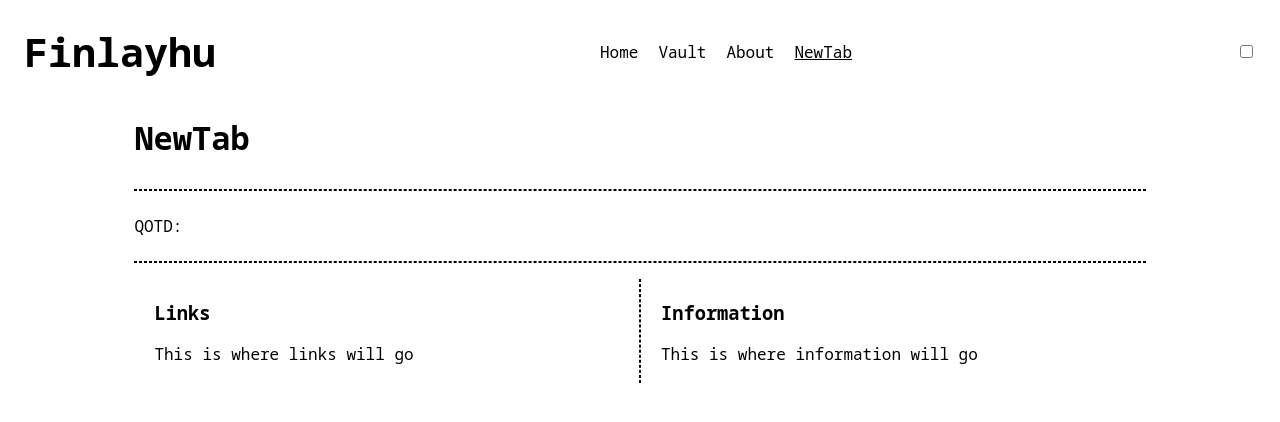
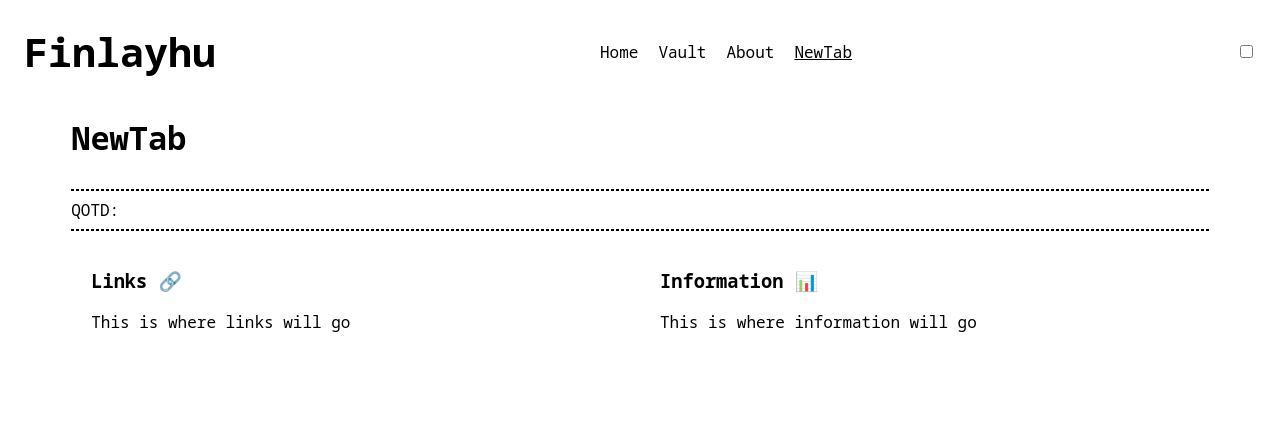
Before and after one commit to HudsonFinn/finlayhu, a React (Vite) app: page /new-tab in a window 1280 px wide. Shown: the top 422 px of the page. Built offline with nearby package versions, Linux system fonts and the light colour scheme; no server answers.

Commit message:
Update new tab styling

```diff
--- a/src/App.css
+++ b/src/App.css
@@ -1,7 +1,7 @@
 .page {
 	display: flex;
 	flex-direction: column;
-	max-width: 80%;
+	max-width: 90%;
 	margin: auto;
 }
 
--- /dev/null
+++ b/src/components/QuoteOfTheDay/QuoteOfTheDay.css
@@ -0,0 +1,4 @@
+.quote{
+    margin-block-start: 0;
+    margin-block-end: 0;
+}
--- a/src/components/QuoteOfTheDay/QuoteOfTheDay.tsx
+++ b/src/components/QuoteOfTheDay/QuoteOfTheDay.tsx
@@ -1,4 +1,5 @@
 import { useEffect, useState } from 'react';
+import './QuoteOfTheDay.css';
 
 type Quote = {
 	q: string;
@@ -25,7 +26,7 @@ function QuoteOfTheDay() {
 		});
 	}, []);
 
-	return <p>QOTD: {quote?.q}</p>;
+	return <p className="quote">QOTD: {quote?.q}</p>;
 }
 
 export default QuoteOfTheDay;
--- a/src/pages/NewTabPage.tsx
+++ b/src/pages/NewTabPage.tsx
@@ -16,10 +16,9 @@ function NewTabPage() {
 						margin: '10px 20px',
 					}}
 				>
-					<h3>Links</h3>
+					<h3>Links 🔗</h3>
 					<p>This is where links will go</p>
 				</div>
-				<hr />
 				<div
 					style={{
 						flexGrow: 1,
@@ -27,7 +26,7 @@ function NewTabPage() {
 						margin: '10px 20px',
 					}}
 				>
-					<h3>Information</h3>
+					<h3>Information 📊</h3>
 					<p>This is where information will go</p>
 				</div>
 			</div>
```
